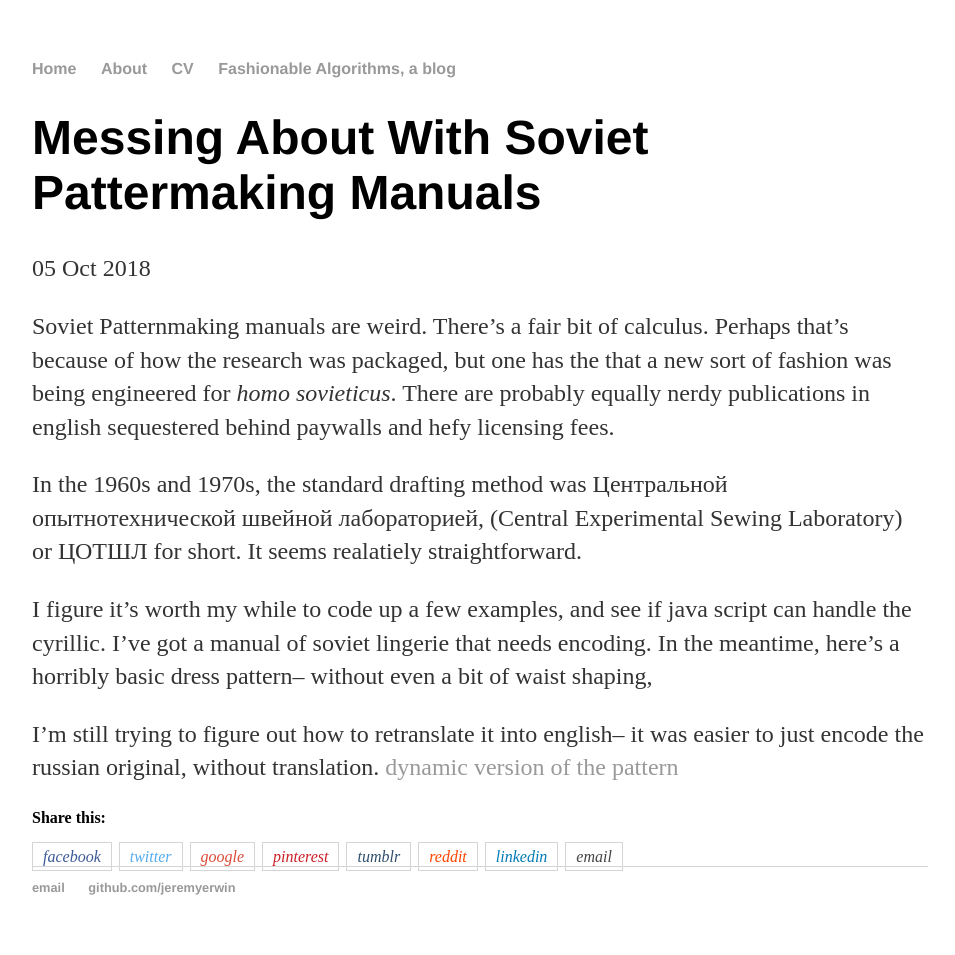
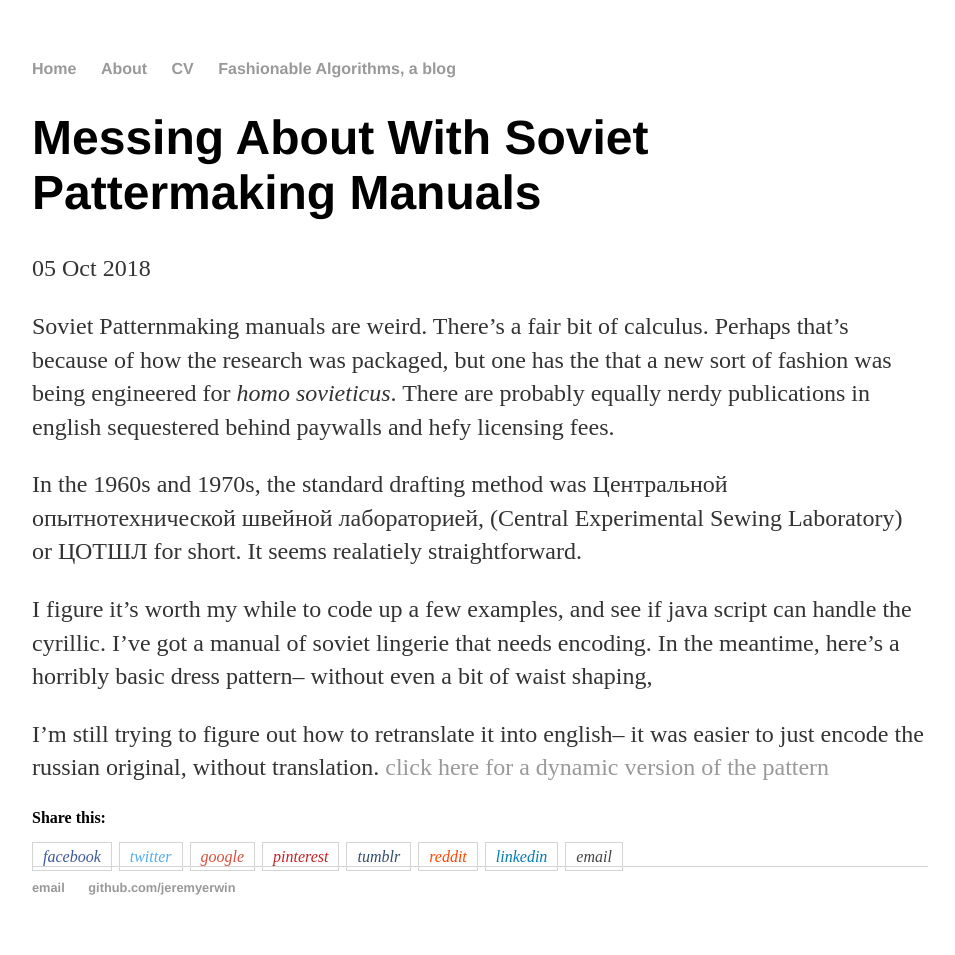
Before and after one commit to jeremyerwin/jeremyerwin.github.io, a Jekyll site: the page built from _posts/2018-10-05-messing-about-with-soviet-pattermaking-manuals.md, in a window 1280 px wide. Shown: the whole page, without its empty margins (160-1115 px from the left). Built offline with Jekyll 4.4.1, drawn with Linux system fonts in a browser that asks for light colours.

Commit message:
Update 2018-10-05-messing-about-with-soviet-pattermaking-manuals.md

```diff
--- a/_posts/2018-10-05-messing-about-with-soviet-pattermaking-manuals.md
+++ b/_posts/2018-10-05-messing-about-with-soviet-pattermaking-manuals.md
@@ -13,4 +13,4 @@ or ЦОТШЛ for short. It seems realatiely straightforward.
 I figure it's worth my while to code up a few examples, and see if java script can handle the cyrillic. I've got a manual of soviet lingerie that needs encoding. In the meantime, here's a horribly basic dress pattern-- without even a bit of waist shaping,
 
 I'm still trying to figure out how to retranslate it into english-- it was easier to just encode the russian original, without translation.
-[dynamic version of the pattern](/patterns/CESL/dress.html)
+[click here for a dynamic version of the pattern](/patterns/CESL/dress.html)
```
